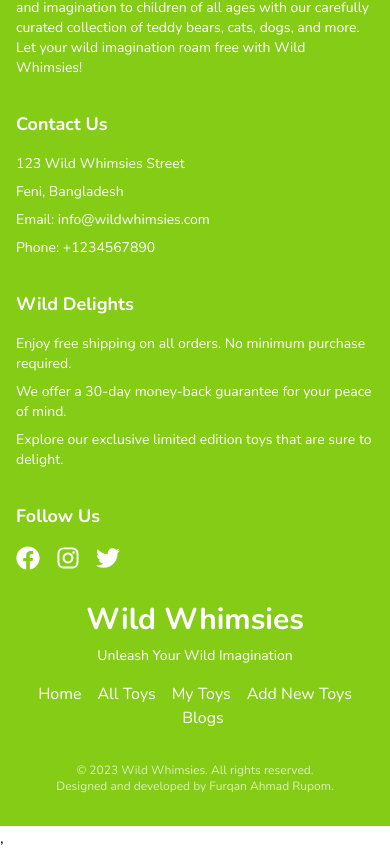
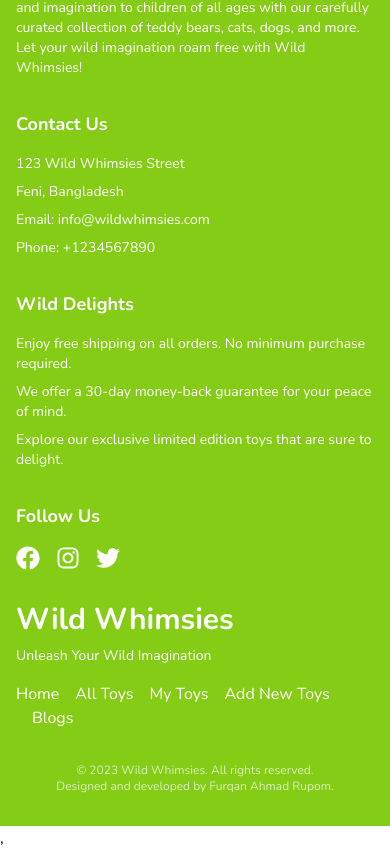
Before and after one commit to furqanRupom/Wild-Whimsies-client, a React (Vite) app: page / in a window 390 px wide. Shown: the part 899-1749 px from the top of the page. Built offline with nearby package versions, Linux system fonts and the light colour scheme.

Commit message:
fixed some bugs on footer

```diff
--- a/src/pages/Shared/Footer/Footer.jsx
+++ b/src/pages/Shared/Footer/Footer.jsx
@@ -48,14 +48,14 @@ const Footer = () => {
           </div>
         </div>
 
-        <div className="mt-8 flex flex-col items-center justify-center space-y-4 md:flex-row md:justify-between md:space-y-0 max-w-5xl">
-          <div className="text-center">
+        <div className="mt-8 flex flex-col  space-y-4 md:flex-row md:justify-between md:space-y-0 max-w-5xl">
+          <div className="">
             <h2 className="text-3xl font-bold">Wild Whimsies</h2>
             <p className="mt-2 text-sm">Unleash Your Wild Imagination</p>
           </div>
 
           <nav>
-            <ul className="flex flex-wrap justify-center space-x-4">
+            <ul className="flex flex-wrap md:justify-center space-x-4">
               <li>
                 <Link to="/" className="hover:text-gray-200">
                   Home
```
